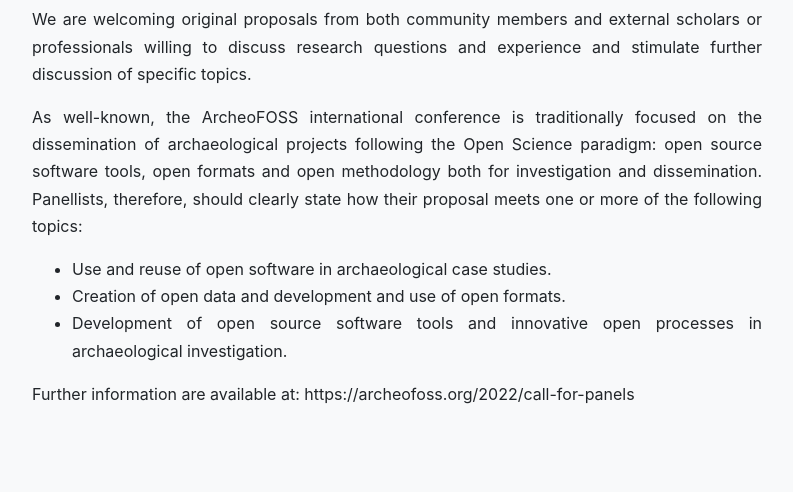
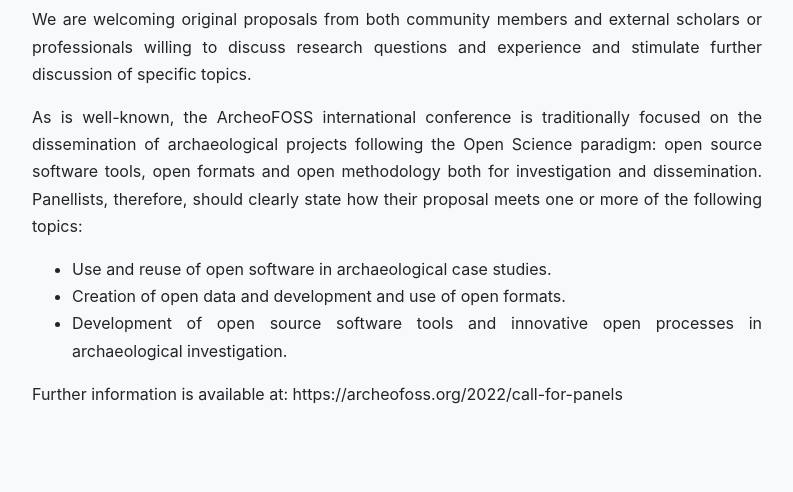
Before and after one commit to archeofoss/archeofoss, a Jekyll site: the page built from 2022/press-kit.md, in a window 1280 px wide and 900 px high, scrolled down 1141 px. Shown: the part 153-645 px from the top of the window, without its empty margins (243-1036 px from the left). Built offline with Jekyll 4.4.1, drawn with Linux system fonts in a browser that asks for light colours; nearby versions of some CDN libraries.

Commit message:
Typo fix

```diff
--- a/2022/press-kit.md
+++ b/2022/press-kit.md
@@ -34,13 +34,13 @@
 
 We are welcoming original proposals from both community members and external scholars or professionals willing to discuss research questions and experience and stimulate further discussion of specific topics.
 
-As well-known, the ArcheoFOSS international conference is traditionally focused on the dissemination of archaeological projects following the Open Science paradigm: open source software tools, open formats and open methodology both for investigation and dissemination. Panellists, therefore, should clearly state how their proposal meets one or more of the following topics:
+As is well-known, the ArcheoFOSS international conference is traditionally focused on the dissemination of archaeological projects following the Open Science paradigm: open source software tools, open formats and open methodology both for investigation and dissemination. Panellists, therefore, should clearly state how their proposal meets one or more of the following topics:
 
 - Use and reuse of open software in archaeological case studies.
 - Creation of open data and development and use of open formats.
 - Development of open source software tools and innovative open processes in archaeological investigation.
 
-Further information are available at: https://archeofoss.org/2022/call-for-panels
+Further information is available at: https://archeofoss.org/2022/call-for-panels
 
 ## Testo lungo di annuncio della chiamata per _panel_, in italiano
 
```
